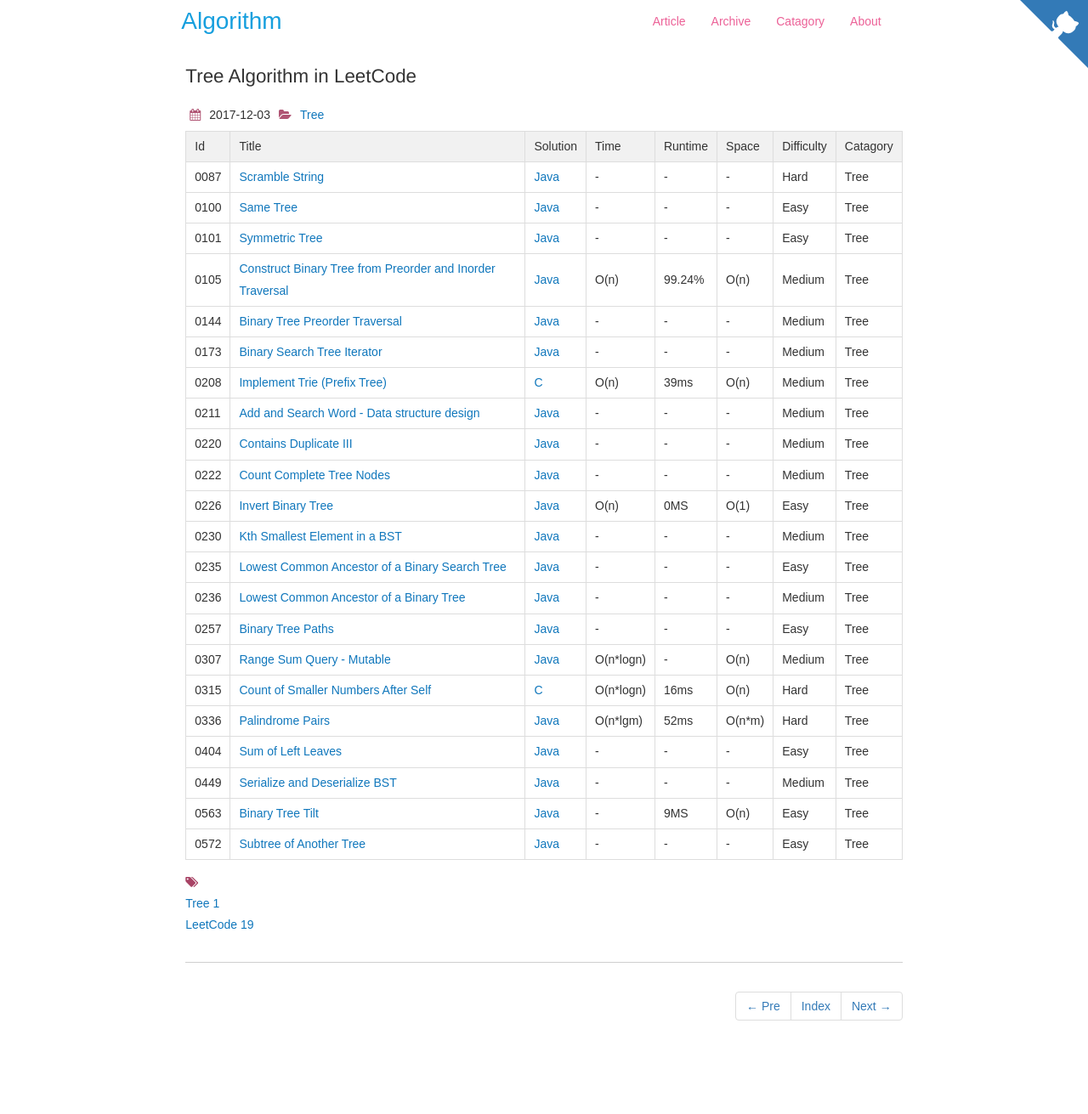
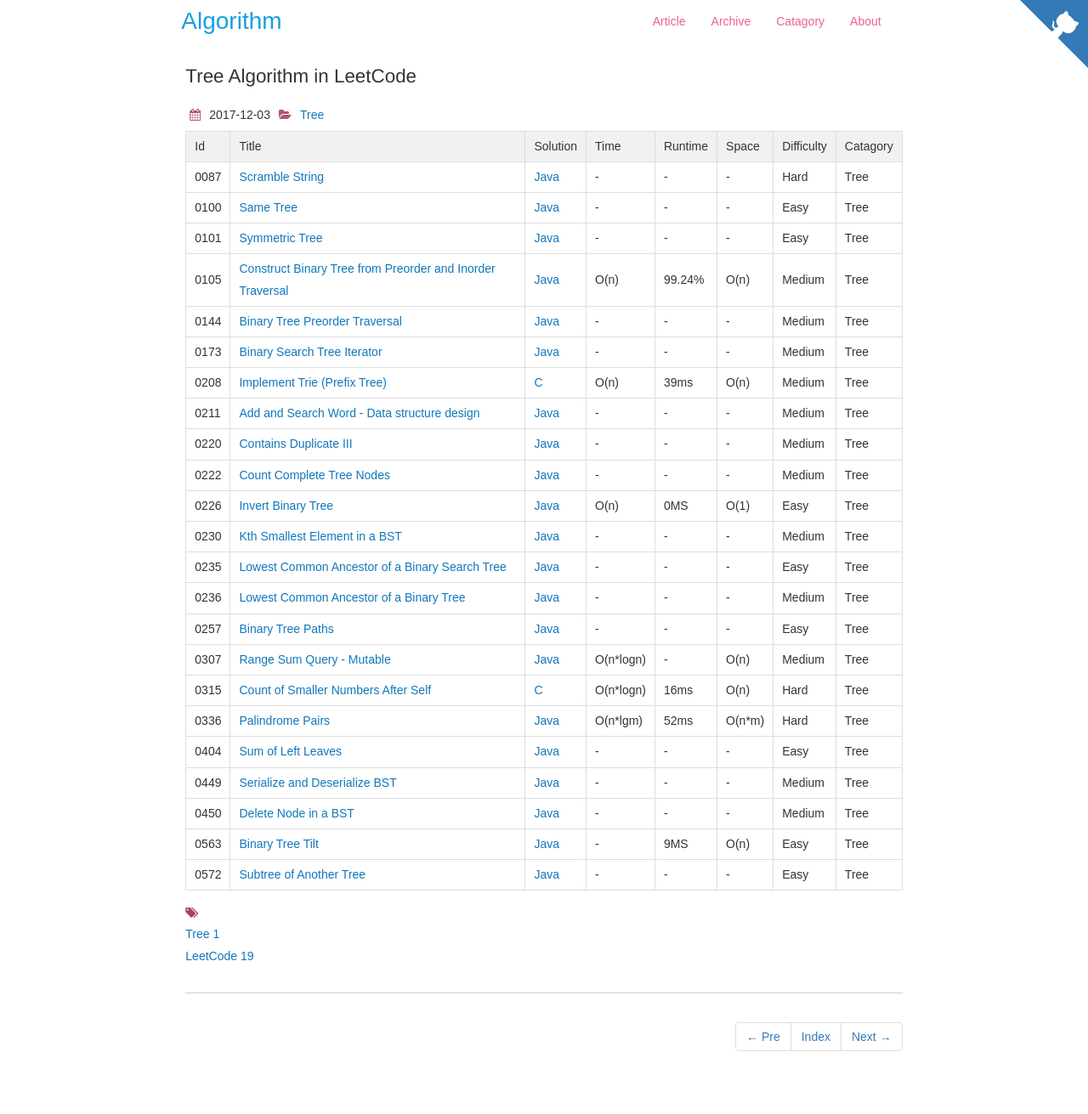
Before and after one commit to dunso/algorithm, a Jekyll site: the page built from docs/_posts/2017-12-03-Tree.md, in a window 1280 px wide. Shown: the whole page at 85% size. Built offline with Jekyll 4.4.1, drawn with Linux system fonts in a browser that asks for light colours; nearby versions of some CDN libraries; before the commit the page ends 1275 px from its top, so only the background shows below that.

Commit message:
Add index of LeetCode0450.java to docs

```diff
--- a/docs/_posts/2017-12-03-Tree.md
+++ b/docs/_posts/2017-12-03-Tree.md
@@ -32,5 +32,6 @@
 |0336|[Palindrome Pairs](https://leetcode.com/problems/palindrome-pairs) | [Java](https://e.srl/leetcode-336/)  | O(n\*lgm) |52ms| O(n\*m)  |  Hard |Tree|
 |0404|[Sum of Left Leaves](https://leetcode.com/problems/sum-of-left-leaves/description/) | [Java](https://e.srl/leetcode-404/)|-|-|-|Easy|Tree|
 |0449|[Serialize and Deserialize BST](https://leetcode.com/problems/serialize-and-deserialize-bst/) | [Java](https://e.srl/leetcode-449/)|-|-|-|Medium|Tree|
+|0450|[Delete Node in a BST](https://leetcode.com/problems/delete-node-in-a-bst/) | [Java](https://e.srl/leetcode-450/)|-|-|-|Medium|Tree|
 |0563|[Binary Tree Tilt](https://leetcode.com/problems/binary-tree-tilt)| [Java](https://e.srl/leetcode-563/)  | - |9MS| O(n)  |  Easy |Tree|
 |0572|[Subtree of Another Tree](https://leetcode.com/problems/subtree-of-another-tree)| [Java](https://e.srl/leetcode-572/)  |-|-|-|  Easy |Tree|
```
